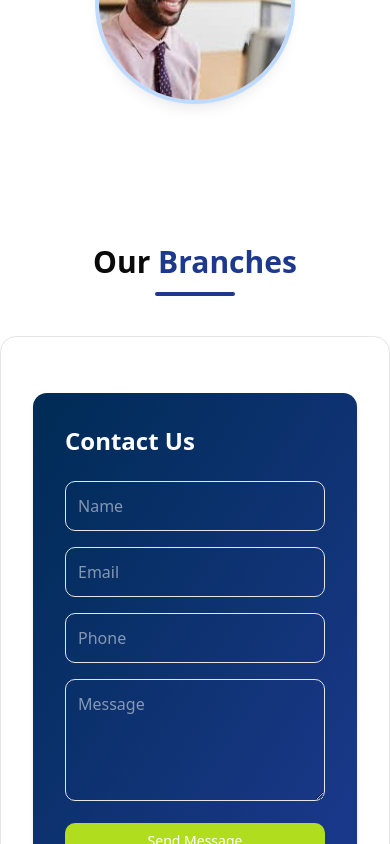
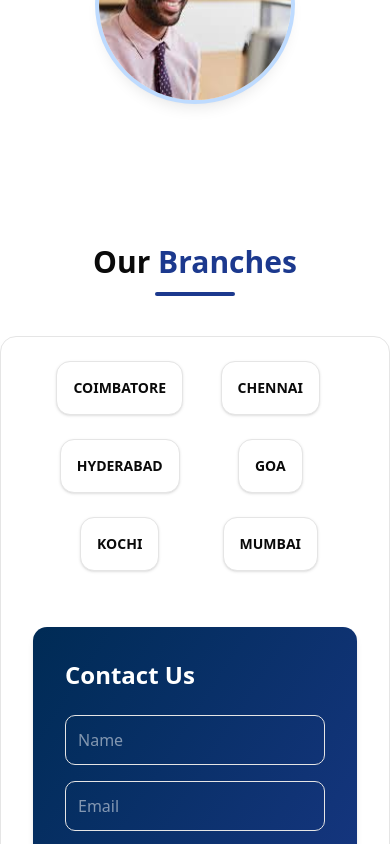
Before and after one commit to mdrasel97/agroKart-task, a Next.js app: page / in a window 390 px wide. Shown: the part 4124-4968 px from the top of the page. Built offline with nearby package versions, Linux system fonts and the light colour scheme.

Commit message:
project pilising our branches page

```diff
--- a/src/app/contact/page.jsx
+++ b/src/app/contact/page.jsx
@@ -48,11 +48,11 @@ export default function Contact() {
                   info@example.com
                 </li>
                 <li className="flex items-center gap-3">
-                  <Phone className="w-5 h-5 text-blue-600" />
+                  <Phone className="w-5 h-5 text-blue-800" />
                   +880 1234 567 890
                 </li>
                 <li className="flex items-center gap-3">
-                  <MapPin className="w-5 h-5 text-blue-600" />
+                  <MapPin className="w-5 h-5 text-blue-800" />
                   123 Main Street, Dhaka, Bangladesh
                 </li>
               </ul>
--- a/src/app/page.js
+++ b/src/app/page.js
@@ -18,17 +18,25 @@ import MarqueePage from "./pages/marquee/MarqueePage";
 import CustomerReviews from "./pages/customerReviews/CustomerReviews";
 import { Button } from "@/components/ui/button";
 import OurBranches from "./pages/ourBranches/OurBranches";
+import Loading from "./loading";
 
 export default function Home() {
   const [products, setProducts] = useState([]);
+  const [loading, setLoading] = useState(false);
 
   useEffect(() => {
+    setLoading(true);
     fetch("/api/agri-products")
       .then((res) => res.json())
       .then((data) => {
         setProducts(data);
+        setLoading(false);
       });
   }, []);
+
+  if (loading) {
+    return <Loading></Loading>;
+  }
 
   // console.log(products);
   return (
--- a/src/app/pages/ourBranches/OurBranches.jsx
+++ b/src/app/pages/ourBranches/OurBranches.jsx
@@ -1,9 +1,18 @@
 "use client";
 
-import React from "react";
+import React, { useState } from "react";
 import { Card, CardContent } from "@/components/ui/card";
 // import { Textarea } from "@/components/ui/textarea";
 import { Button } from "@/components/ui/button";
+
+const branches = [
+  { id: 1, name: "COIMBATORE", icon: "/assets/coimbatore.png" },
+  { id: 2, name: "CHENNAI", icon: "/assets/chennai.png" },
+  { id: 3, name: "HYDERABAD", icon: "/assets/hyderabad.png" },
+  { id: 4, name: "GOA", icon: "/assets/goa.png" },
+  { id: 5, name: "KOCHI", icon: "/assets/kochi.png" },
+  { id: 6, name: "MUMBAI", icon: "/assets/mumbai.png" },
+];
 
 export default function OurBranches() {
   return (
@@ -15,6 +24,18 @@ export default function OurBranches() {
       </h2>
 
       <Card className="max-w-7xl mx-auto shadow-lg rounded-2xl">
+        <div className="mx-auto">
+          <div className="grid grid-cols-2 sm:grid-cols-3 md:grid-cols-6 gap-6 justify-items-center">
+            {branches.map((branch) => (
+              <Card
+                key={branch.id}
+                className={`flex flex-col items-center justify-center p-4 cursor-pointer transition rounded-xl border hover:bg-[#d2e591]`}
+              >
+                <p className={`text-sm font-semibold`}>{branch.name}</p>
+              </Card>
+            ))}
+          </div>
+        </div>
         <CardContent className="flex flex-col md:flex-row gap-10 p-8">
           {/* Left: Contact Form */}
           <div className="md:w-1/2 bg-gradient-to-br from-[#002B55] to-blue-900 text-white p-8 rounded-xl shadow-md">
--- a/src/app/shops/page.jsx
+++ b/src/app/shops/page.jsx
@@ -2,18 +2,26 @@
 
 import { useEffect, useState } from "react";
 import ProductCard from "@/components/productCard/ProductCard";
+import Loading from "../loading";
 
 export default function Shops() {
   const [shops, setShops] = useState([]);
+  const [loading, setLoading] = useState(false);
 
   useEffect(() => {
+    setLoading(true);
     fetch("/api/agri-products")
       .then((res) => res.json())
       .then((data) => {
         setShops(data);
+        setLoading(false);
       });
   }, []);
   // console.log(shops);
+
+  if (loading) {
+    return <Loading />;
+  }
   return (
     <div className="mt-16 max-w-7xl mx-auto px-4">
       <h2 className="text-3xl font-bold text-center mb-10">Our Shops</h2>
--- a/src/components/footer/Footer.jsx
+++ b/src/components/footer/Footer.jsx
@@ -133,11 +133,11 @@ export default function Footer() {
         </div>
         <div className="">
           <div className="flex space-x-4">
-            <a href="#" className="hover:text-blue-500">
+            <a
+              href="https://web.facebook.com/mollarasel24/"
+              className="hover:text-blue-500"
+            >
               <Facebook />
-            </a>
-            <a href="#" className="hover:text-blue-400">
-              <Twitter />
             </a>
             <a href="#" className="hover:text-pink-500">
               <Instagram />
--- a/src/components/navbar/Navbar.jsx
+++ b/src/components/navbar/Navbar.jsx
@@ -39,7 +39,7 @@ export default function Navbar() {
           {/* Right: Actions */}
           <div className="flex items-center space-x-4">
             <Button variant="outline" size="sm" asChild>
-              <Link href="/login">Login</Link>
+              <Link href="/auth/login">Login</Link>
             </Button>
             <Search className="w-5 h-5 cursor-pointer" />
             <ShoppingCart className="w-5 h-5 cursor-pointer" />
@@ -69,16 +69,16 @@ export default function Navbar() {
               Home
             </Link>
             <Link
-              href="/products"
+              href="/shops"
               className="block text-gray-700 hover:text-gray-900"
             >
               Shop
             </Link>
             <Link
-              href="/about"
+              href="/blogs"
               className="block text-gray-700 hover:text-gray-900"
             >
-              About
+              blogs
             </Link>
             <Link
               href="/contact"
@@ -86,12 +86,12 @@ export default function Navbar() {
             >
               Contact
             </Link>
-            <Link
+            {/* <Link
               href="/login"
               className="block text-gray-700 hover:text-gray-900"
             >
               Login
-            </Link>
+            </Link> */}
           </div>
         </div>
       )}
--- a/src/components/productCard/ProductCard.jsx
+++ b/src/components/productCard/ProductCard.jsx
@@ -22,10 +22,10 @@ export default function ProductCard({ product }) {
         <CardContent className="p-4 space-y-3">
           <h3 className="text-xl font-semibold">{product.name}</h3>
           <p className="flex items-center gap-2 text-gray-600 dark:text-gray-300">
-            <MapPin className="w-4 h-4 text-blue-600" />
+            <MapPin className="w-4 h-4 text-blue-800" />
             {product.location}
           </p>
-          <Button className="w-full bg-blue-600 hover:bg-blue-700">
+          <Button className="w-full bg-blue-800 hover:bg-blue-900">
             Visit Shop
           </Button>
         </CardContent>
```
